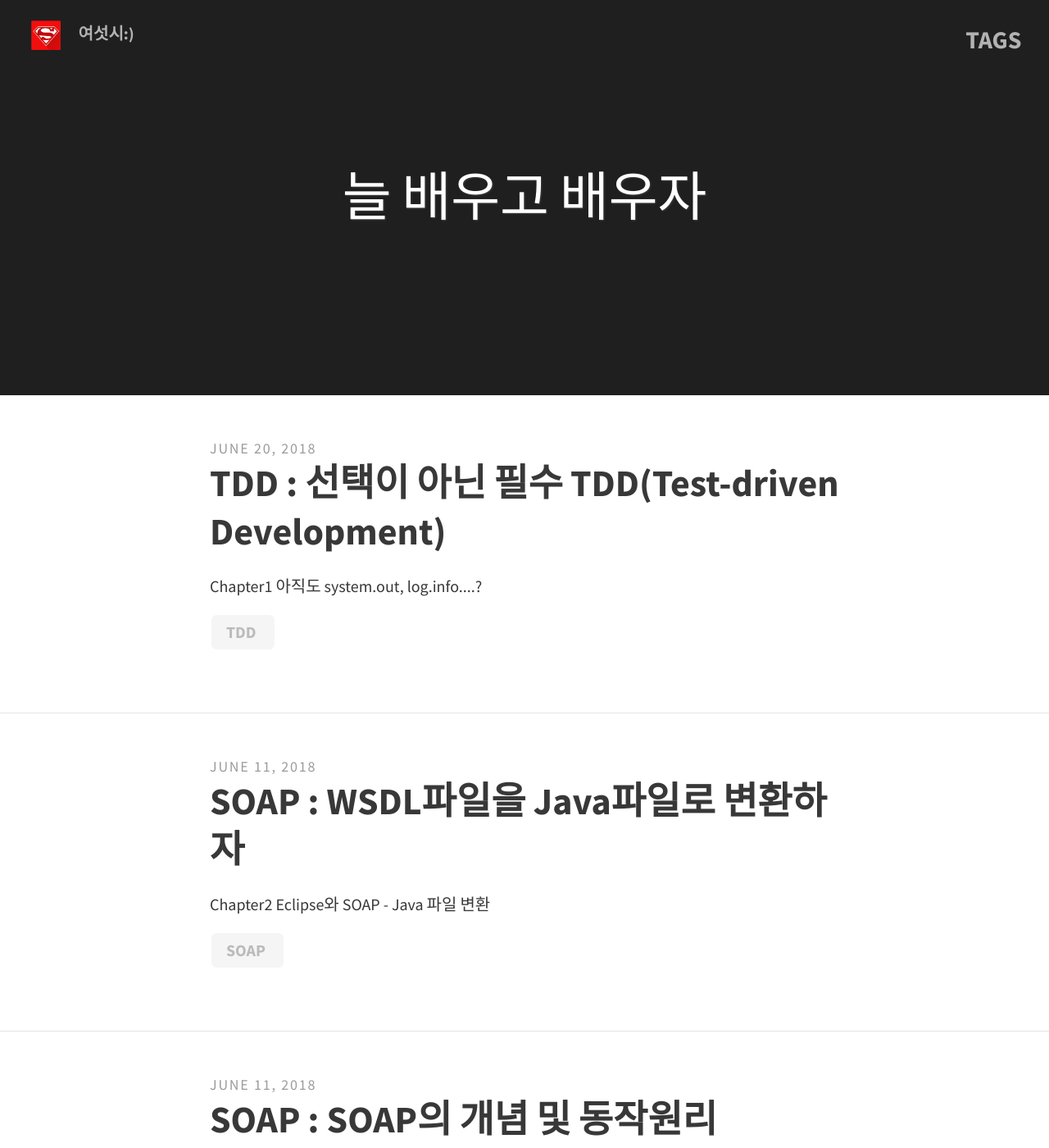
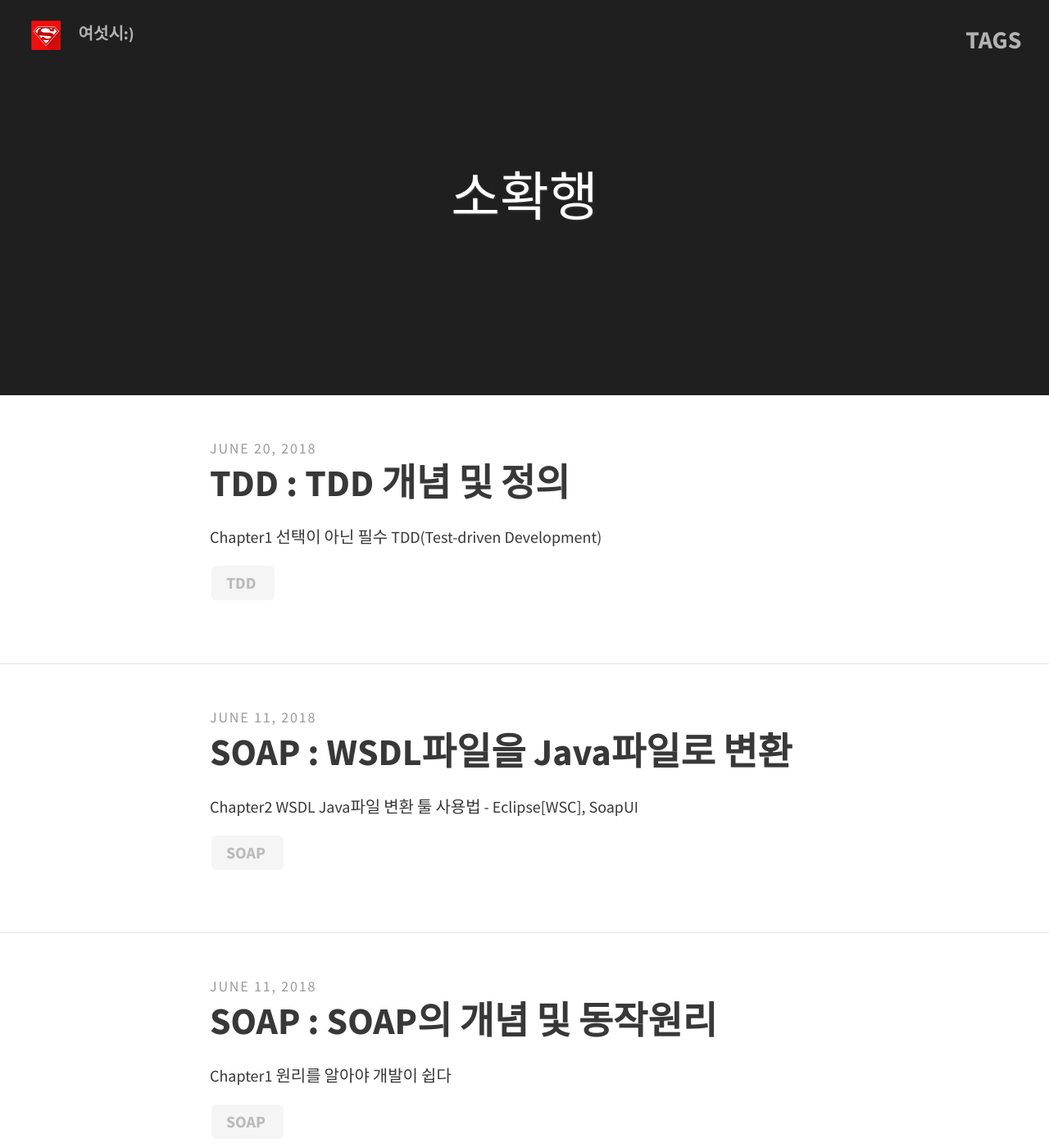
Before and after one commit to gmoon92/gmoon92.github.io, a Jekyll site: the page built from index.html, in a window 1280 px wide and 1400 px high. Shown: the whole window at 82% size. Built offline with Jekyll 4.4.1, drawn with Linux system fonts in a browser that asks for light colours; the list of posts is cut into pages by our own code.

Commit message:
Change-Id: Iafe2f8fba7aabe363cca95e2372cc723ac33003a

```diff
--- a/_config.yml
+++ b/_config.yml
@@ -15,7 +15,7 @@ theme_settings:
 
   # Header and footer text
   header_text: > #two or three lines to describe your site
-     <p>늘 배우고 배우자</p>
+     <p>소확행</p>
   header_text_feature_image: assets/img/pexels/triangular.jpeg
   footer_text: >
    #Powered by <a href="https://jekyllrb.com/">Jekyll</a> with <a href="https://github.com/gmun/Type-on-Strap">Type on Strap</a>
--- a/_posts/2018-06-11-SOAP2.md
+++ b/_posts/2018-06-11-SOAP2.md
@@ -1,9 +1,9 @@
 ---
 layout: post
-title: "SOAP : WSDL파일을 Java파일로 변환하자"
+title: "SOAP : WSDL파일을 Java파일로 변환"
 tags: [SOAP]
 excerpt_separator: <!--more-->
-subtitle: "Chapter2 Eclipse와 SOAP - Java 파일 변환"
+subtitle: "Chapter2 WSDL Java파일 변환 툴 사용법 - Eclipse[WSC], SoapUI"
 sitemap:
 changefreq: daily
 priority: 1.0
--- a/_posts/2018-06-20-TDD1.md
+++ b/_posts/2018-06-20-TDD1.md
@@ -1,8 +1,8 @@
 ---
 layout: post
-title: "TDD : 선택이 아닌 필수 TDD(Test-driven Development)"
+title: "TDD : TDD 개념 및 정의"
 tags: [TDD]
-subtitle: "Chapter1 아직도 system.out, log.info....? "
+subtitle: "Chapter1 선택이 아닌 필수 TDD(Test-driven Development)"
 excerpt_separator: <!--more-->
 sitemap:
 changefreq: daily
```
